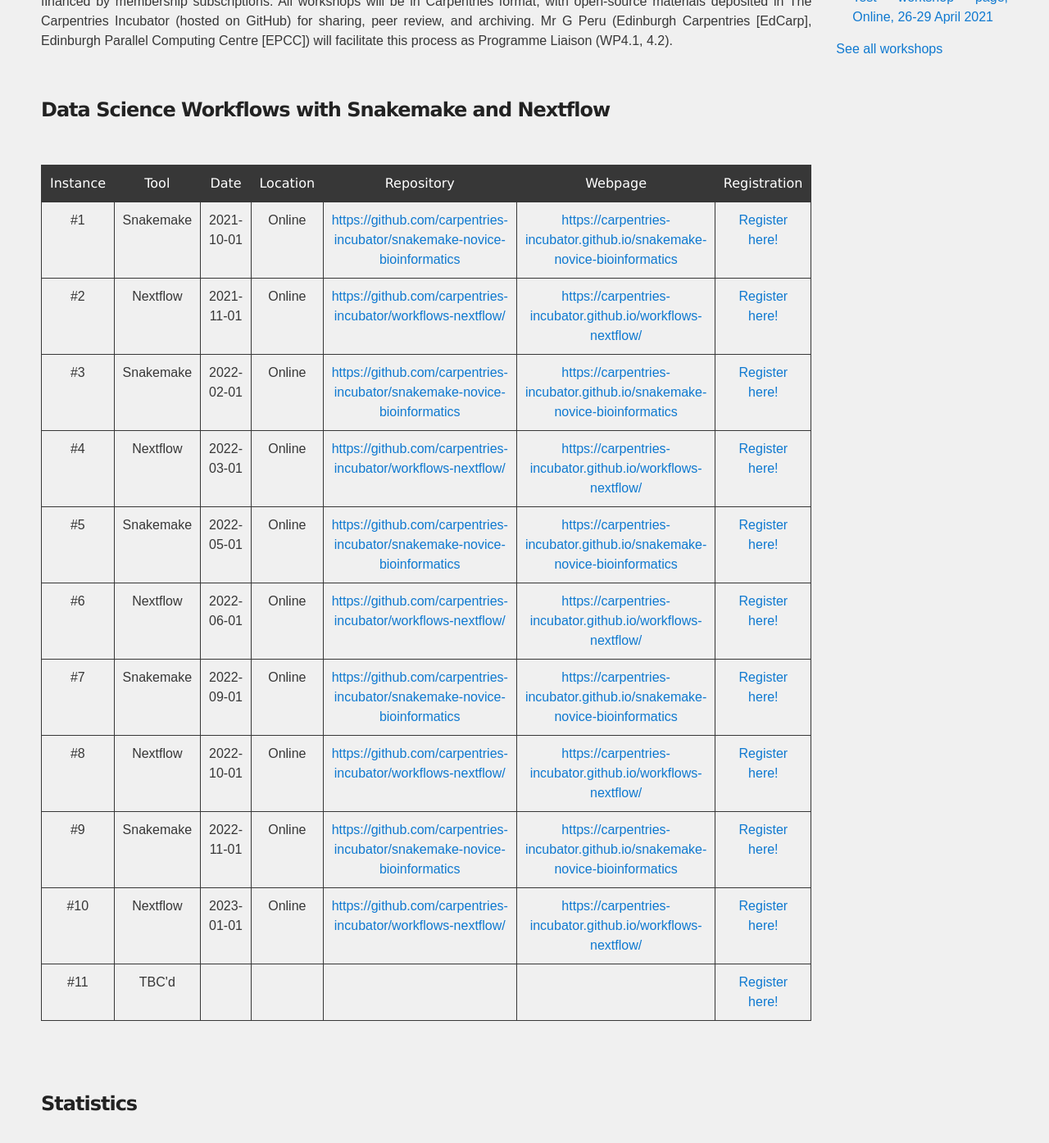
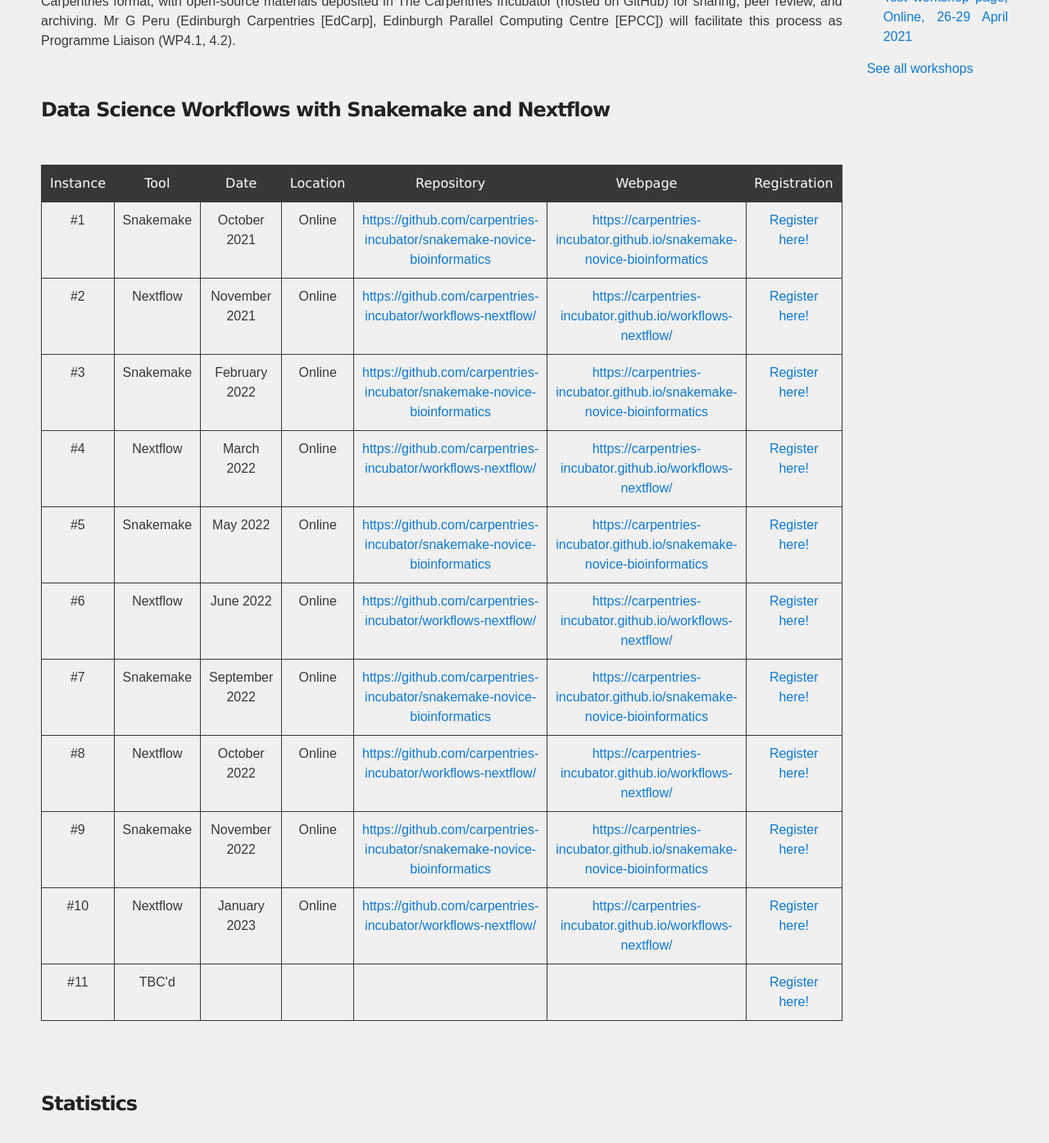
Before and after one commit to edcarp/Ed-DaSH, a Jekyll site: the page built from workshops.md, in a window 1280 px wide and 1400 px high, scrolled down 422 px. Shown: the top 1395 px of the window at 82% size. Built offline with Jekyll 4.4.1, drawn with Linux system fonts in a browser that asks for light colours; nearby versions of some CDN libraries.

Commit message:
Update workshops.md

```diff
--- a/workshops.md
+++ b/workshops.md
@@ -124,7 +124,7 @@
     <tr>
        <td>{{ workflow.instance }}</td>
        <td>{{ workflow.tool }}</td>
-       <td>{{ workflow.date | "%B %Y" }}</td>
+       <td>{{ workflow.date | date: "%B %Y" }}</td>
        <td>{{ workflow.location }}</td>
        <td><a href="{{ workflow.repo }}" target="_blank"> {{ workflow.repo }} </a></td>
        <td><a href="{{ workflow.lesson }}" target="_blank"> {{ workflow.lesson }} </a></td>
```
